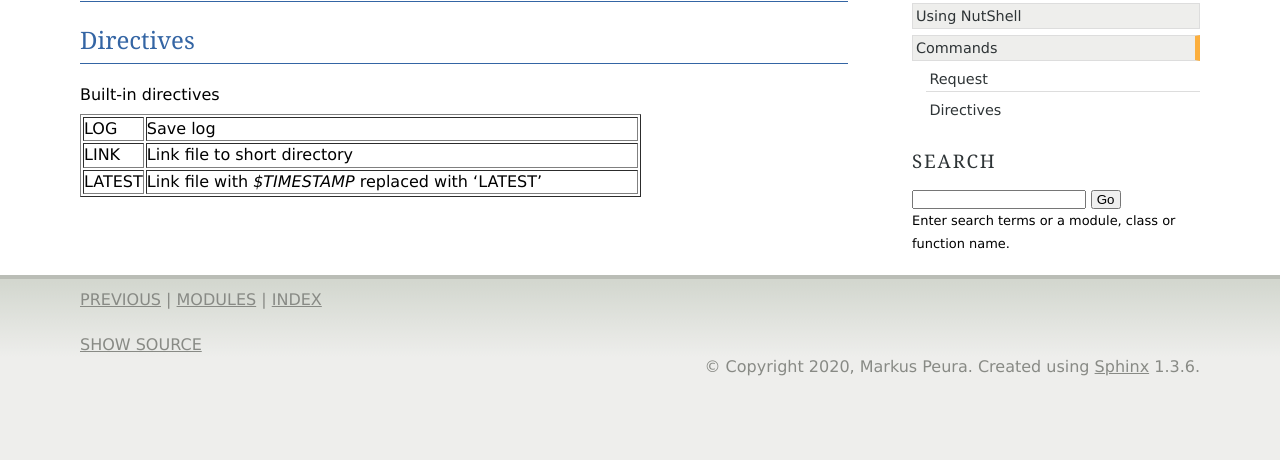
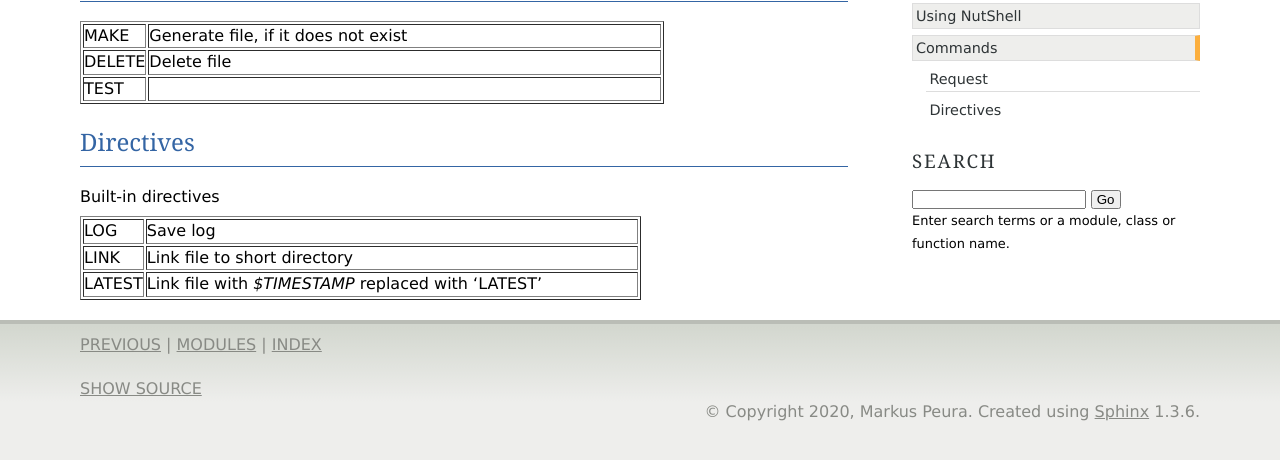
Before and after one commit to fmidev/nutshell, a plain HTML site: page docs/commands.html in a window 1280 px wide. Shown: the part 210-670 px from the top of the page. Drawn offline with Linux system fonts and the light colour scheme.

Commit message:
Automatic

```diff
--- a/docs/commands.html
+++ b/docs/commands.html
@@ -58,6 +58,23 @@
 <h1>Commands<a class="headerlink" href="#commands" title="Permalink to this headline">¶</a></h1>
 <div class="section" id="request">
 <h2>Request<a class="headerlink" href="#request" title="Permalink to this headline">¶</a></h2>
+<table border="1" class="docutils">
+<colgroup>
+<col width="11%" />
+<col width="89%" />
+</colgroup>
+<tbody valign="top">
+<tr class="row-odd"><td>MAKE</td>
+<td>Generate file, if it does not exist</td>
+</tr>
+<tr class="row-even"><td>DELETE</td>
+<td>Delete file</td>
+</tr>
+<tr class="row-odd"><td>TEST</td>
+<td>&nbsp;</td>
+</tr>
+</tbody>
+</table>
 </div>
 <div class="section" id="directives">
 <h2>Directives<a class="headerlink" href="#directives" title="Permalink to this headline">¶</a></h2>
```
Also changed, not shown: docs/_sources/commands.txt, docs/searchindex.js.
